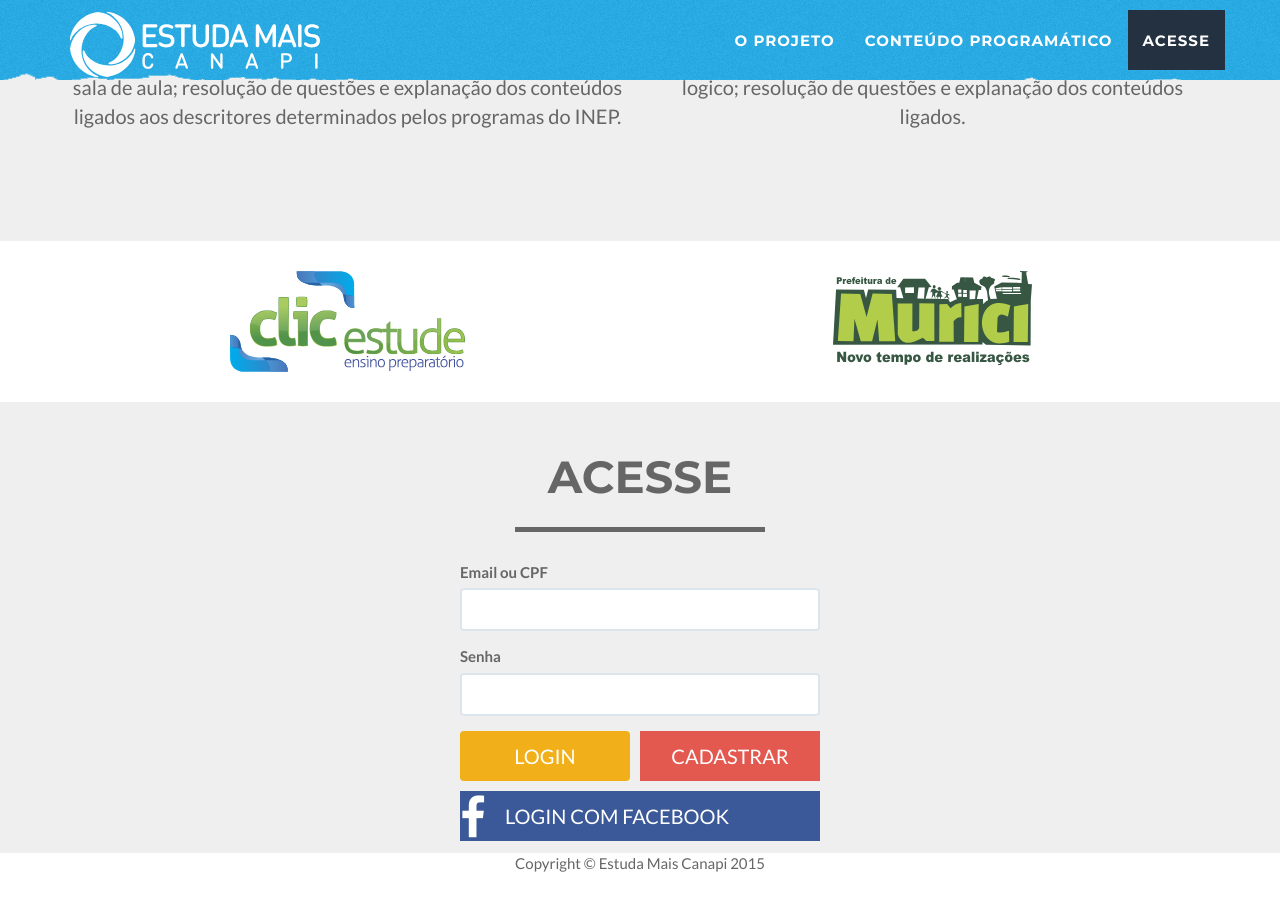
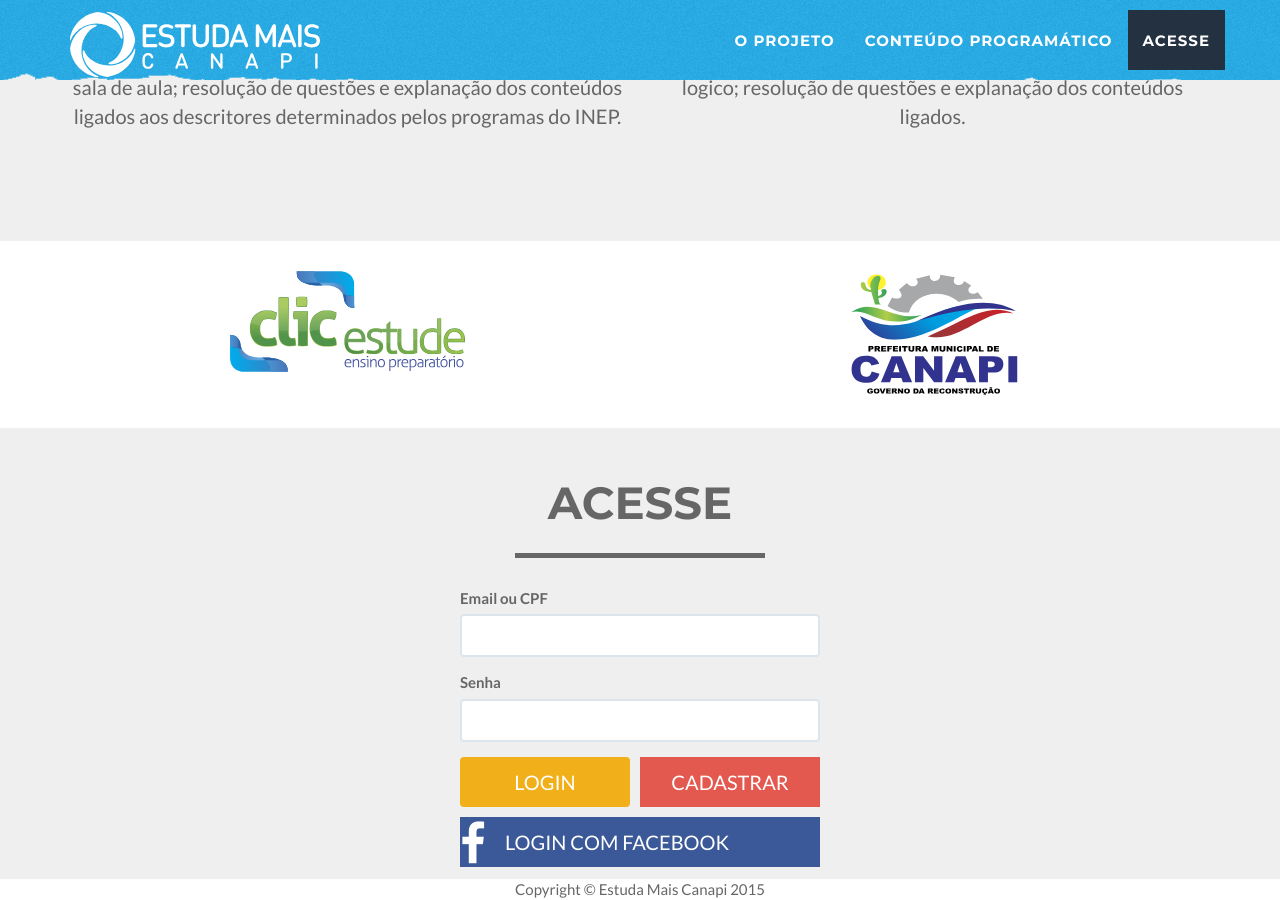
Before and after one commit to wilivro/estudamaiscanapi.com.br, a Jekyll site: the page built from index.html, in a window 1280 px wide and 900 px high, scrolled down 1243 px. Built offline with Jekyll 4.4.1, drawn with Linux system fonts in a browser that asks for light colours; before the commit the page ends 2117 px from its top, so only the background shows below that.

Commit message:
Correção logo

```diff
--- a/_includes/logos.html
+++ b/_includes/logos.html
@@ -9,7 +9,7 @@
                 </div>
                 <div class="col-xs-6">
                     <div>
-                        <img style="margin: 0 auto;" class="img-responsive" src="img/logo-murici.svg"/>
+                        <img style="margin: 0 auto;" class="img-responsive" src="img/logo-canapi.svg"/>
                     </div>
                 </div>
             </div>
```
Also changed, not shown: img/logo-canapi.svg (added).
